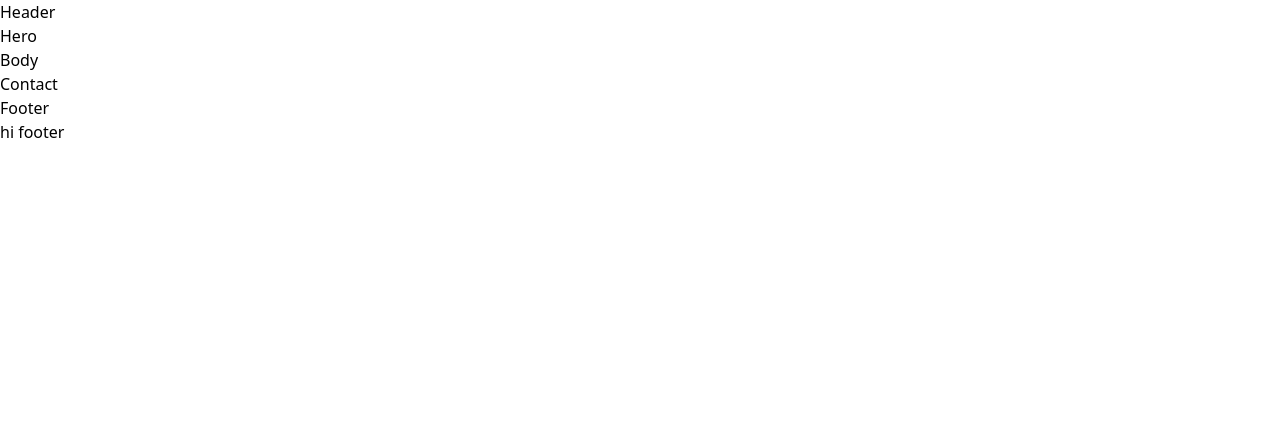
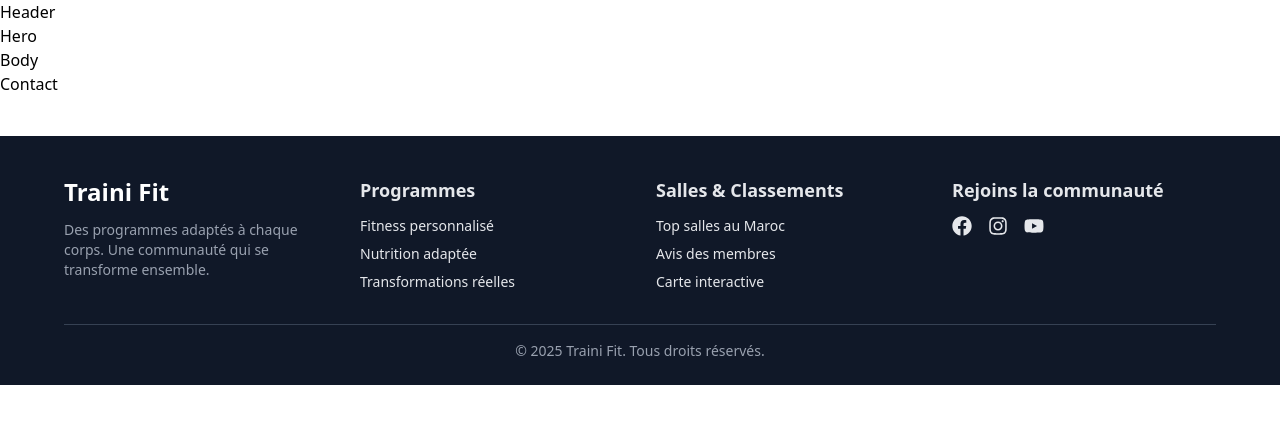
Before and after one commit to Musta2023/traini_fit, a React (Vite) app: page / in a window 1280 px wide. Shown: the top 424 px of the page. Built offline with nearby package versions, Linux system fonts and the light colour scheme.

Commit message:
Add Footer Component

```diff
--- a/src/components/Footer.jsx
+++ b/src/components/Footer.jsx
@@ -1,11 +1,53 @@
-import React from 'react'
+import { FaFacebook, FaInstagram, FaYoutube } from 'react-icons/fa';
 
-function Footer() {
+export default function Footer() {
   return (
-    <div>Footer
-      <h1>hi footer</h1>
-    </div>
-  )
+    <footer className="bg-gray-900 text-gray-200 pt-10 pb-6 px-6 md:px-16 mt-10">
+      <div className="max-w-7xl mx-auto grid md:grid-cols-4 gap-8">
+
+        {/* Brand */}
+        <div>
+          <h2 className="text-2xl font-bold text-white mb-3">Traini Fit</h2>
+          <p className="text-sm text-gray-400">
+            Des programmes adaptés à chaque corps. Une communauté qui se transforme ensemble.
+          </p>
+        </div>
+
+        {/* Liens */}
+        <div>
+          <h3 className="text-lg font-semibold mb-3">Programmes</h3>
+          <ul className="space-y-2 text-sm">
+            <li><a href="/fitness" className="hover:text-white">Fitness personnalisé</a></li>
+            <li><a href="/nutrition" className="hover:text-white">Nutrition adaptée</a></li>
+            <li><a href="/transformation" className="hover:text-white">Transformations réelles</a></li>
+          </ul>
+        </div>
+
+        {/* Classement & Salles */}
+        <div>
+          <h3 className="text-lg font-semibold mb-3">Salles & Classements</h3>
+          <ul className="space-y-2 text-sm">
+            <li><a href="/ranking" className="hover:text-white">Top salles au Maroc</a></li>
+            <li><a href="/reviews" className="hover:text-white">Avis des membres</a></li>
+            <li><a href="/map" className="hover:text-white">Carte interactive</a></li>
+          </ul>
+        </div>
+
+        {/* Réseaux sociaux */}
+        <div>
+          <h3 className="text-lg font-semibold mb-3">Rejoins la communauté</h3>
+          <div className="flex space-x-4 text-xl">
+            <a href="https://facebook.com" className="hover:text-blue-500"><FaFacebook /></a>
+            <a href="https://instagram.com" className="hover:text-pink-500"><FaInstagram /></a>
+            <a href="https://youtube.com" className="hover:text-red-500"><FaYoutube /></a>
+          </div>
+        </div>
+
+      </div>
+
+      <div className="border-t border-gray-700 mt-8 pt-4 text-sm text-center text-gray-400">
+        &copy; {new Date().getFullYear()} Traini Fit. Tous droits réservés.
+      </div>
+    </footer>
+  );
 }
-
-export default Footer
```
